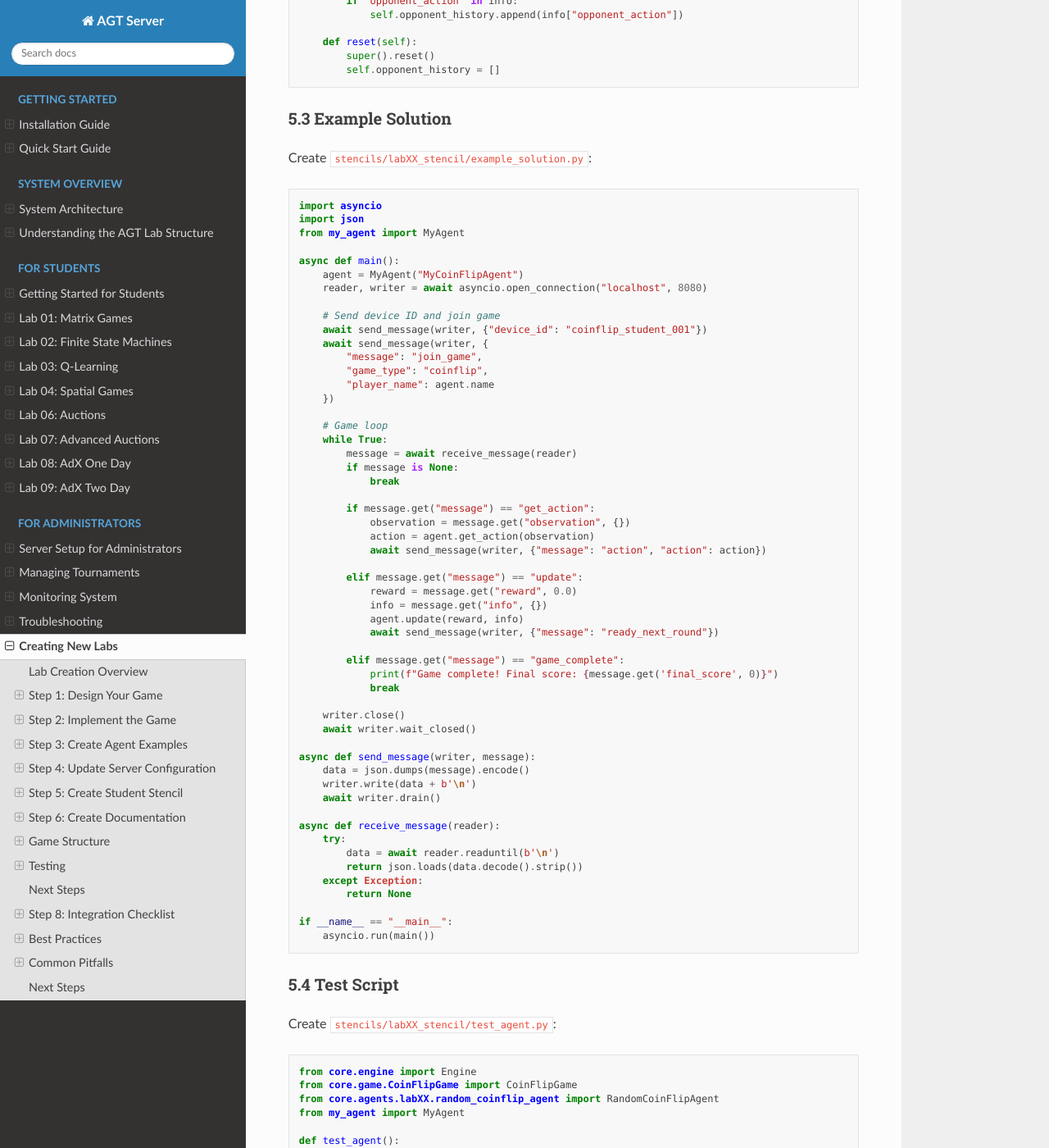
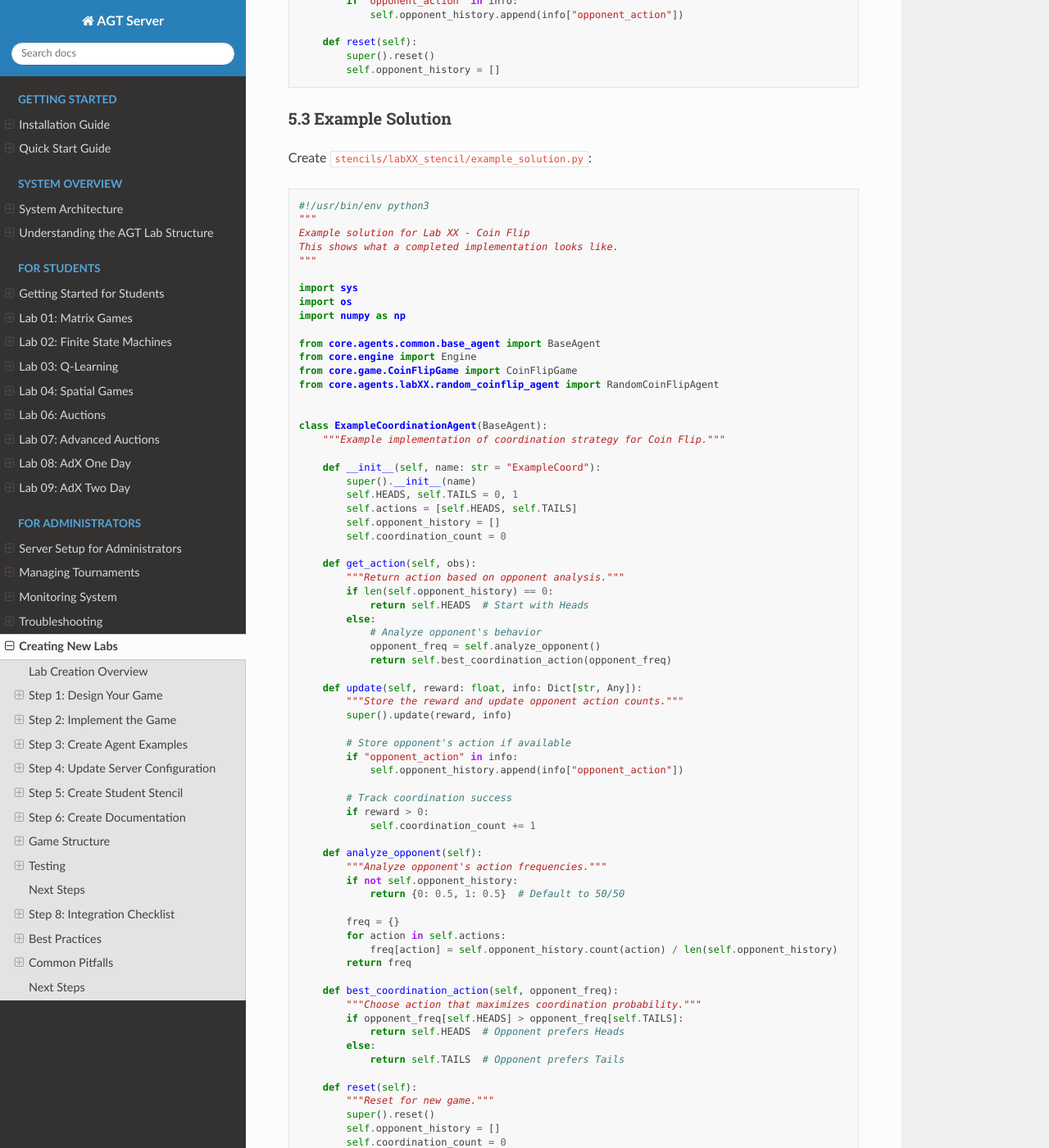
Before and after one commit to masonhgn/agt_server, a Sphinx documentation site: the page built from docs/administrators/creating-new-labs.md, in a window 1280 px wide and 1400 px high, scrolled down 5082 px. Shown: the whole window at 82% size. Built offline with Sphinx 7.4.7 and the Read the Docs theme 3.1.0, drawn with Linux system fonts in a browser that asks for light colours; some of the changed text lies outside the part shown.

Commit message:
refine creating labs section

````diff
--- a/docs/administrators/creating-new-labs.md
+++ b/docs/administrators/creating-new-labs.md
@@ -254,60 +254,109 @@ class MyAgent(BaseAgent):
 Create `stencils/labXX_stencil/example_solution.py`:
 
 ```python
-import asyncio
-import json
-from my_agent import MyAgent
+#!/usr/bin/env python3
+"""
+Example solution for Lab XX - Coin Flip
+This shows what a completed implementation looks like.
+"""
 
-async def main():
-    agent = MyAgent("MyCoinFlipAgent")
-    reader, writer = await asyncio.open_connection("localhost", 8080)
+import sys
+import os
+import numpy as np
 
-    # Send device ID and join game
-    await send_message(writer, {"device_id": "coinflip_student_001"})
-    await send_message(writer, {
-        "message": "join_game",
-        "game_type": "coinflip",
-        "player_name": agent.name
-    })
+from core.agents.common.base_agent import BaseAgent
+from core.engine import Engine
+from core.game.CoinFlipGame import CoinFlipGame
+from core.agents.labXX.random_coinflip_agent import RandomCoinFlipAgent
 
-    # Game loop
-    while True:
-        message = await receive_message(reader)
-        if message is None:
-            break
 
-        if message.get("message") == "get_action":
-            observation = message.get("observation", {})
-            action = agent.get_action(observation)
-            await send_message(writer, {"message": "action", "action": action})
+class ExampleCoordinationAgent(BaseAgent):
+    """Example implementation of coordination strategy for Coin Flip."""
 
-        elif message.get("message") == "update":
-            reward = message.get("reward", 0.0)
-            info = message.get("info", {})
-            agent.update(reward, info)
-            await send_message(writer, {"message": "ready_next_round"})
+    def __init__(self, name: str = "ExampleCoord"):
+        super().__init__(name)
+        self.HEADS, self.TAILS = 0, 1
+        self.actions = [self.HEADS, self.TAILS]
+        self.opponent_history = []
+        self.coordination_count = 0
 
-        elif message.get("message") == "game_complete":
-            print(f"Game complete! Final score: {message.get('final_score', 0)}")
-            break
+    def get_action(self, obs):
+        """Return action based on opponent analysis."""
+        if len(self.opponent_history) == 0:
+            return self.HEADS  # Start with Heads
+        else:
+            # Analyze opponent's behavior
+            opponent_freq = self.analyze_opponent()
+            return self.best_coordination_action(opponent_freq)
 
-    writer.close()
-    await writer.wait_closed()
+    def update(self, reward: float, info: Dict[str, Any]):
+        """Store the reward and update opponent action counts."""
+        super().update(reward, info)
 
-async def send_message(writer, message):
-    data = json.dumps(message).encode()
-    writer.write(data + b'\n')
-    await writer.drain()
+        # Store opponent's action if available
+        if "opponent_action" in info:
+            self.opponent_history.append(info["opponent_action"])
 
-async def receive_message(reader):
-    try:
-        data = await reader.readuntil(b'\n')
-        return json.loads(data.decode().strip())
-    except Exception:
-        return None
+        # Track coordination success
+        if reward > 0:
+            self.coordination_count += 1
+
+    def analyze_opponent(self):
+        """Analyze opponent's action frequencies."""
+        if not self.opponent_history:
+            return {0: 0.5, 1: 0.5}  # Default to 50/50
+
+        freq = {}
+        for action in self.actions:
+            freq[action] = self.opponent_history.count(action) / len(self.opponent_history)
+        return freq
+
+    def best_coordination_action(self, opponent_freq):
+        """Choose action that maximizes coordination probability."""
+        if opponent_freq[self.HEADS] > opponent_freq[self.TAILS]:
+            return self.HEADS  # Opponent prefers Heads
+        else:
+            return self.TAILS  # Opponent prefers Tails
+
+    def reset(self):
+        """Reset for new game."""
+        super().reset()
+        self.opponent_history = []
+        self.coordination_count = 0
+
 
 if __name__ == "__main__":
-    asyncio.run(main())
+    print("Example Solution for Lab XX")
+    print("=" * 40)
+
+    # Test coordination strategy vs Random
+    print("\nTesting Coordination vs Random:")
+    game = CoinFlipGame(rounds=100)
+    agents = [
+        ExampleCoordinationAgent("ExampleCoord"),
+        RandomCoinFlipAgent("Random")
+    ]
+
+    engine = Engine(game, agents, rounds=100)
+    final_rewards = engine.run()
+
+    print(f"Final rewards: {final_rewards}")
+    print(f"Cumulative rewards: {engine.cumulative_reward}")
+
+    # Print detailed statistics
+    coord_agent = agents[0]
+    action_counts = [0, 0]  # Heads, Tails
+    for action in coord_agent.action_history:
+        action_counts[action] += 1
+
+    print(f"\n{coord_agent.name} statistics:")
+    print(f"Heads: {action_counts[0]}, Tails: {action_counts[1]}")
+    print(f"Total reward: {sum(coord_agent.reward_history)}")
+    print(f"Average reward: {sum(coord_agent.reward_history) / len(coord_agent.reward_history):.3f}")
+    print(f"Coordination rate: {coord_agent.coordination_count / len(coord_agent.reward_history):.1%}")
+
+    print("\nExample solution completed!")
+    print("Use this as reference for implementing your own agents.")
 ```
 
 ### 5.4 Test Script
````
